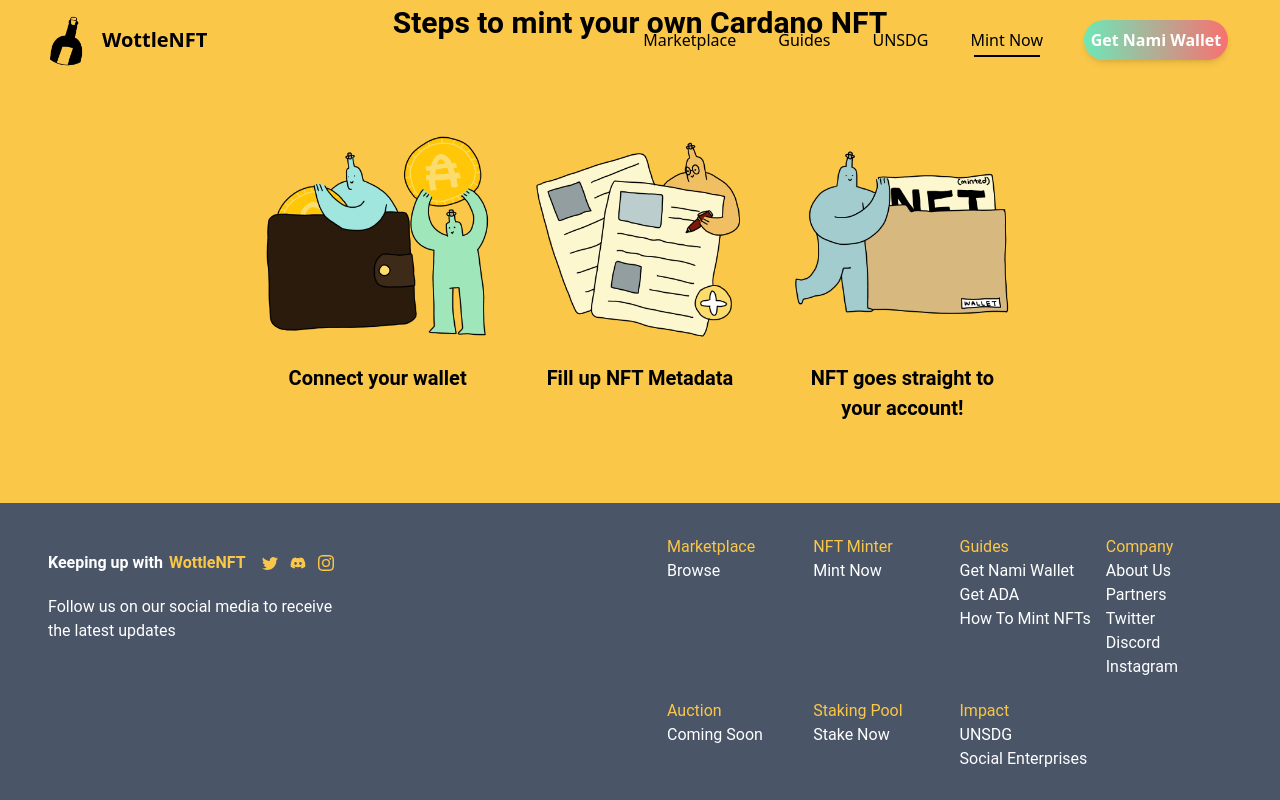
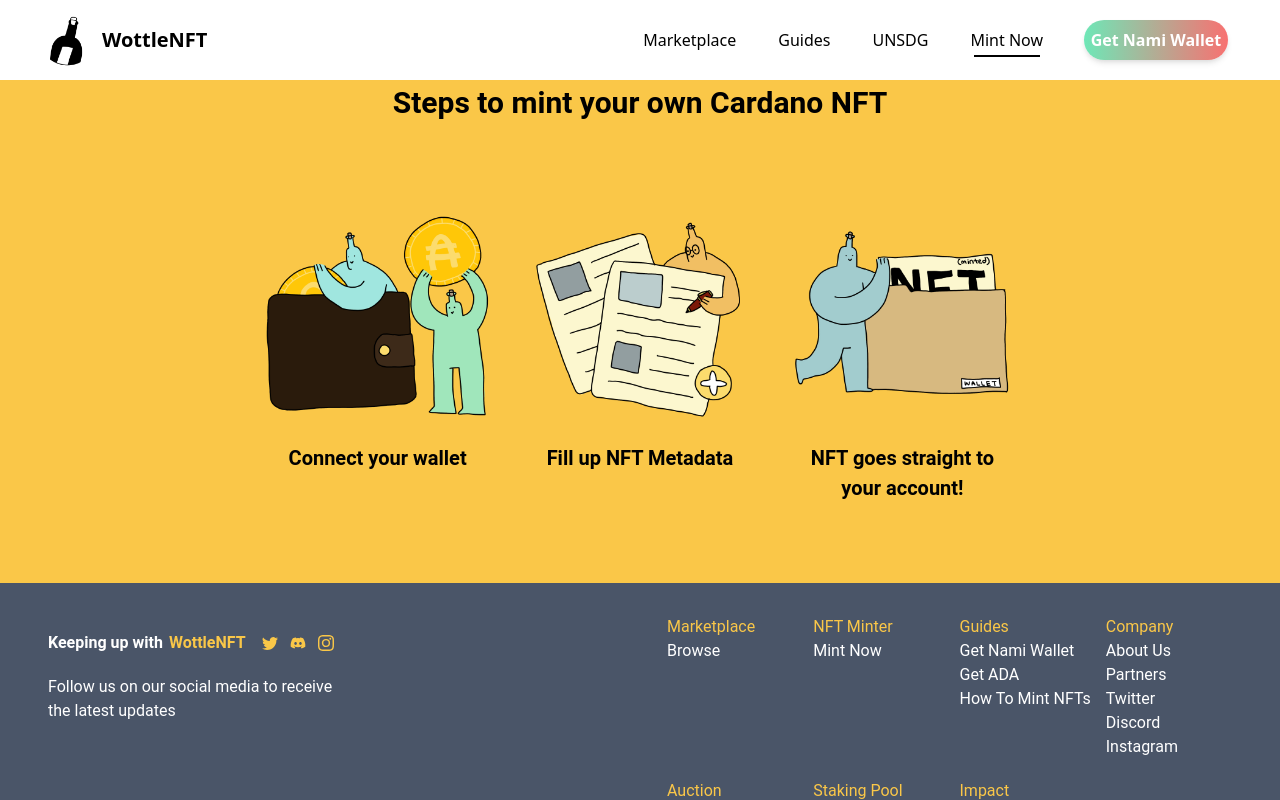
Before and after one commit to WottleNFT/wottlenft, a Next.js app in the folder frontend/: page /mint-nft in a window 1280 px wide. Built offline with nearby package versions, Linux system fonts and the light colour scheme.

Commit message:
change back nav bar

```diff
--- a/frontend/src/templates/Main.tsx
+++ b/frontend/src/templates/Main.tsx
@@ -1,6 +1,6 @@
 import React, { ReactNode, useEffect, useState } from "react";
 
-import { IonContent, IonPage } from "@ionic/react";
+import { IonContent, IonHeader, IonPage } from "@ionic/react";
 import { NextSeo, NextSeoProps } from "next-seo";
 import Head from "next/head";
 import Image from "next/image";
@@ -76,8 +76,8 @@
         {...nextSeo}
       />
       <IonPage id="main">
-        <div className="fixed w-full z-10">
-          <div className="flex items-center justify-between px-8 2xl:px-40">
+        <IonHeader className="ion-no-border">
+          <div className="flex items-center justify-between px-8 2xl:px-40 bg-white">
             <div className="flex items-center content-center flex-grow">
               <div
                 onClick={() => router.push("/landing")}
@@ -121,8 +121,8 @@
                 )}
             {windowWidth < windowBreakpoint && <MenuButton className="mr-4" />}
           </div>
-        </div>
-        <IonContent id="main" className="z-0">
+        </IonHeader>
+        <IonContent id="main">
           {children}
           <Footer />
         </IonContent>
```
